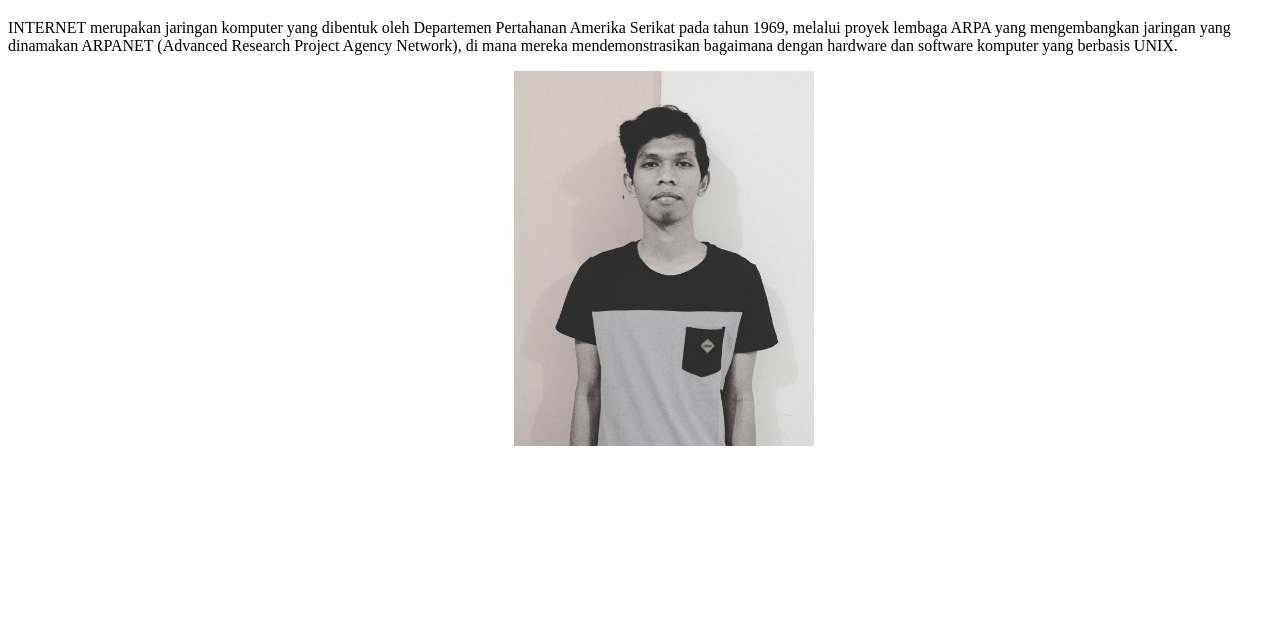
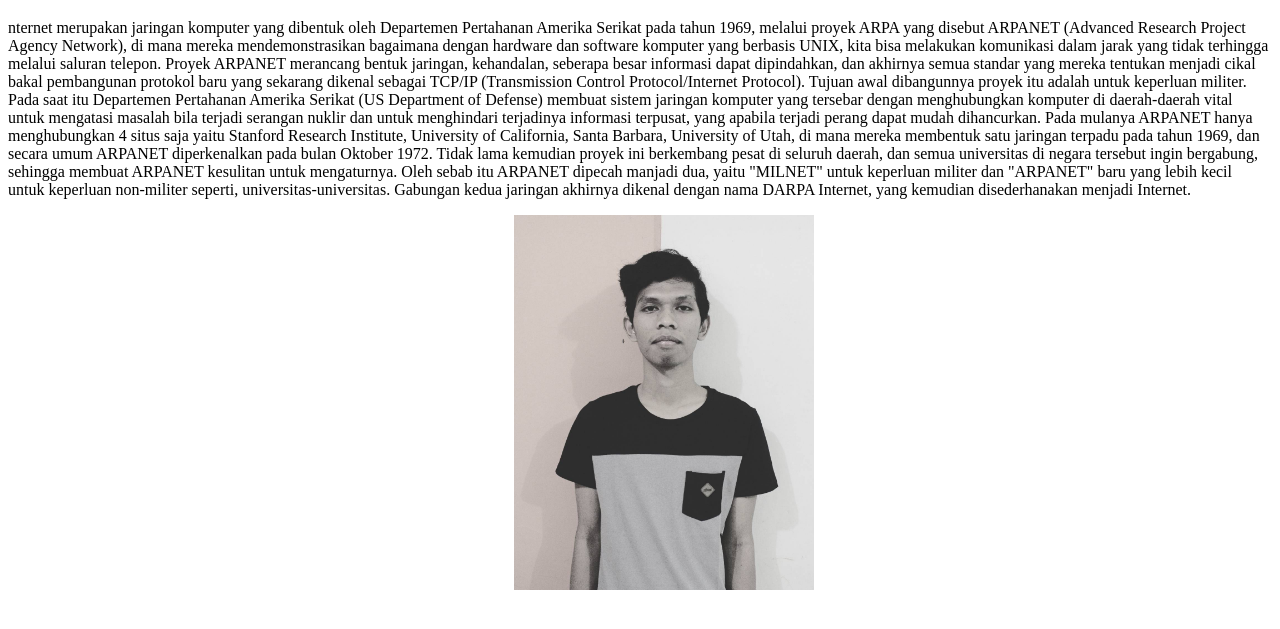
Before and after one commit to dendyagustia/pw0470, a plain HTML site: page index.html in a window 1280 px wide. Shown: the part 61-690 px from the top of the page. Drawn offline with Linux system fonts and the light colour scheme.

Commit message:
Update index.html

```diff
--- a/index.html
+++ b/index.html
@@ -23,7 +23,15 @@
 	<body>
 <div class="main">
 	<h1 style="background-color: lightgray;">Sejarah internet</h1>
-	<p>INTERNET merupakan jaringan komputer yang dibentuk oleh Departemen Pertahanan Amerika Serikat pada tahun 1969, melalui proyek lembaga ARPA yang mengembangkan jaringan yang dinamakan ARPANET (Advanced Research Project Agency Network), di mana mereka mendemonstrasikan bagaimana dengan hardware dan software komputer yang berbasis UNIX.</p>
+	<p>nternet merupakan jaringan komputer yang dibentuk oleh Departemen Pertahanan Amerika Serikat pada tahun 1969, melalui proyek ARPA yang disebut ARPANET (Advanced Research Project Agency Network), di mana mereka mendemonstrasikan bagaimana dengan hardware dan software komputer yang berbasis UNIX, kita bisa melakukan komunikasi dalam jarak yang tidak terhingga melalui saluran telepon.
+
+Proyek ARPANET merancang bentuk jaringan, kehandalan, seberapa besar informasi dapat dipindahkan, dan akhirnya semua standar yang mereka tentukan menjadi cikal bakal pembangunan protokol baru yang sekarang dikenal sebagai TCP/IP (Transmission Control Protocol/Internet Protocol).
+
+Tujuan awal dibangunnya proyek itu adalah untuk keperluan militer. Pada saat itu Departemen Pertahanan Amerika Serikat (US Department of Defense) membuat sistem jaringan komputer yang tersebar dengan menghubungkan komputer di daerah-daerah vital untuk mengatasi masalah bila terjadi serangan nuklir dan untuk menghindari terjadinya informasi terpusat, yang apabila terjadi perang dapat mudah dihancurkan.
+
+Pada mulanya ARPANET hanya menghubungkan 4 situs saja yaitu Stanford Research Institute, University of California, Santa Barbara, University of Utah, di mana mereka membentuk satu jaringan terpadu pada tahun 1969, dan secara umum ARPANET diperkenalkan pada bulan Oktober 1972. Tidak lama kemudian proyek ini berkembang pesat di seluruh daerah, dan semua universitas di negara tersebut ingin bergabung, sehingga membuat ARPANET kesulitan untuk mengaturnya.
+
+Oleh sebab itu ARPANET dipecah manjadi dua, yaitu "MILNET" untuk keperluan militer dan "ARPANET" baru yang lebih kecil untuk keperluan non-militer seperti, universitas-universitas. Gabungan kedua jaringan akhirnya dikenal dengan nama DARPA Internet, yang kemudian disederhanakan menjadi Internet.</p>
 <img src="den.jpg">
 </div>
 </body>
```
